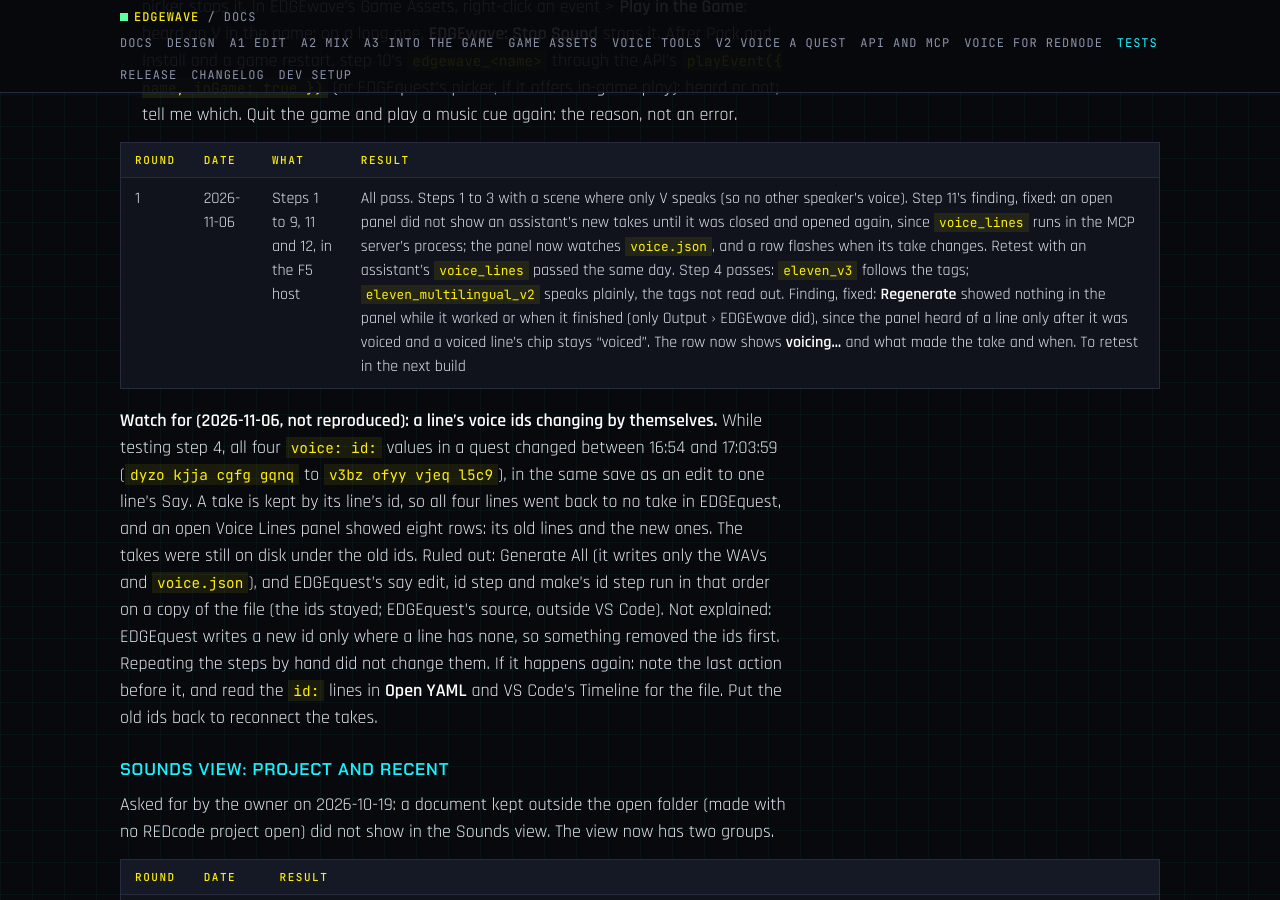
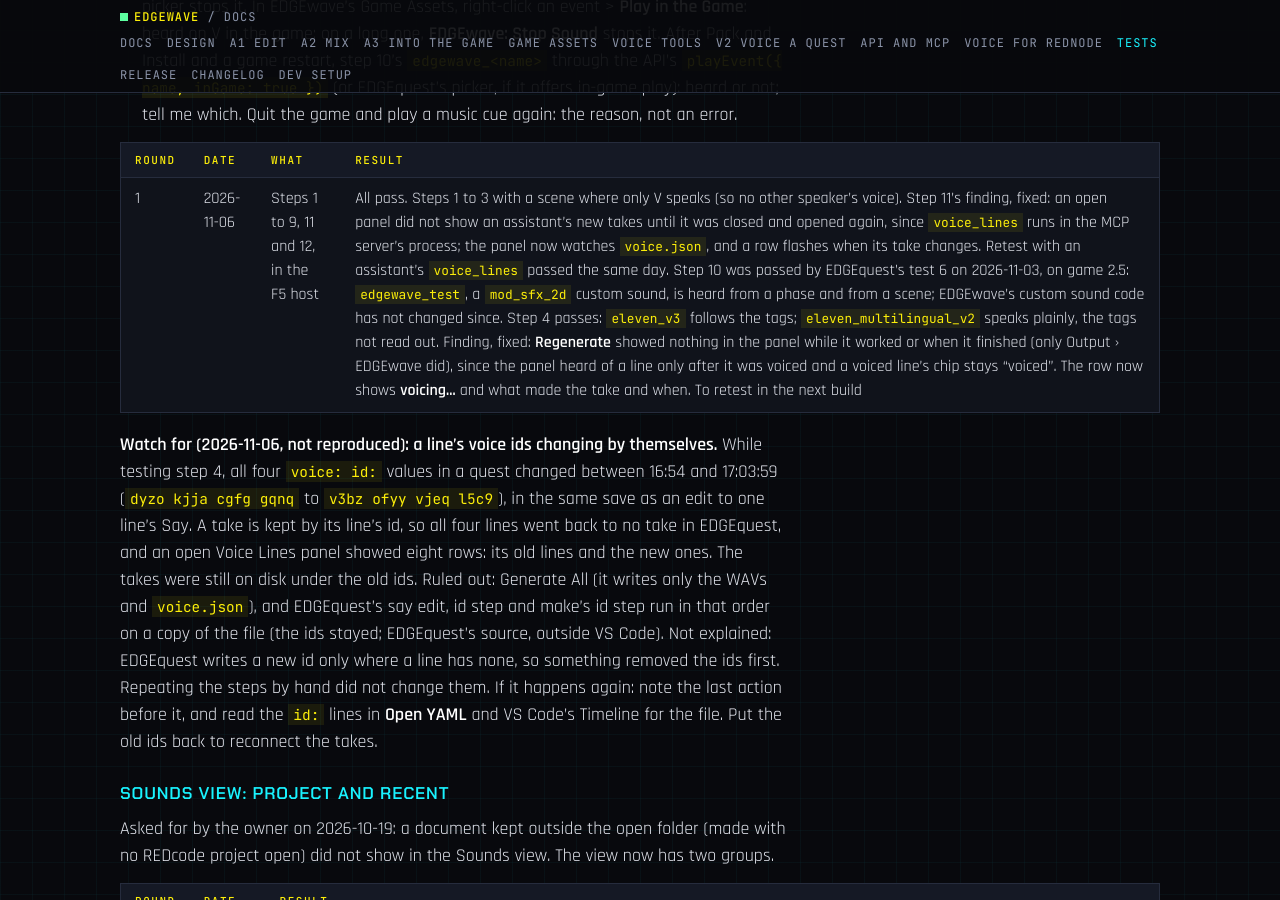
Before and after one commit to Edgemodders/EDGEwave, a Jekyll site: the page built from docs/testing.md, in a window 1280 px wide and 900 px high, scrolled down 22626 px. Built offline with Jekyll 4.4.1, drawn with Linux system fonts in a browser that asks for light colours; our own code applies the rules of GitHub Pages for plain Markdown files; some of the changed text lies outside the part shown.

Commit message:
Testing: EDGEquest's test 6 passed V2 step 10
Co-Authored-By: Claude Opus 5.5 <noreply@anthropic.com>

```diff
--- a/docs/testing.md
+++ b/docs/testing.md
@@ -22,7 +22,7 @@ Last updated 2026-10-24.
 | [Game Assets hand test](#game-assets) | By hand, F5, with the game | Game Assets | 2026-11-06 | Pass, first round |
 | [EDGEwave Voice for REDnode hand test](#edgewave-voice-for-rednode) | By hand, in the game with REDnode, an ElevenLabs key (spends credits) | Voice for REDnode | | To run |
 | [EDGEwave Voice: REDnode's describer and the package's wiring](#edgewave-voice-for-rednode) | By script, no game | Voice for REDnode | 2026-10-27 | Pass |
-| [V2 Voice a quest hand test](#v2-voice-a-quest) | By hand, with EDGEquest and an ElevenLabs key (spends credits) | V2 | 2026-11-06 | Steps 1 to 9, 11 and 12 pass; steps 10 and 13 in the game to test |
+| [V2 Voice a quest hand test](#v2-voice-a-quest) | By hand, with EDGEquest and an ElevenLabs key (spends credits) | V2 | 2026-11-06 | Steps 1 to 12 pass; step 13 in the game to test |
 | [Sounds view: Project and Recent hand test](#sounds-view-project-and-recent) | By hand, F5 | A1 | 2026-11-06 | Pass, with step 8; the outside mix is a known gap |
 
 ## Automated
@@ -345,7 +345,7 @@ What is built: [V2 Voice a quest](voice-lines.html) and [API and MCP](api.html).
 
 | Round | Date | What | Result |
 |---|---|---|---|
-| 1 | 2026-11-06 | Steps 1 to 9, 11 and 12, in the F5 host | All pass. Steps 1 to 3 with a scene where only V speaks (so no other speaker's voice). Step 11's finding, fixed: an open panel did not show an assistant's new takes until it was closed and opened again, since `voice_lines` runs in the MCP server's process; the panel now watches `voice.json`, and a row flashes when its take changes. Retest with an assistant's `voice_lines` passed the same day. Step 4 passes: `eleven_v3` follows the tags; `eleven_multilingual_v2` speaks plainly, the tags not read out. Finding, fixed: **Regenerate** showed nothing in the panel while it worked or when it finished (only Output › EDGEwave did), since the panel heard of a line only after it was voiced and a voiced line's chip stays "voiced". The row now shows **voicing…** and what made the take and when. To retest in the next build |
+| 1 | 2026-11-06 | Steps 1 to 9, 11 and 12, in the F5 host | All pass. Steps 1 to 3 with a scene where only V speaks (so no other speaker's voice). Step 11's finding, fixed: an open panel did not show an assistant's new takes until it was closed and opened again, since `voice_lines` runs in the MCP server's process; the panel now watches `voice.json`, and a row flashes when its take changes. Retest with an assistant's `voice_lines` passed the same day. Step 10 was passed by EDGEquest's test 6 on 2026-11-03, on game 2.5: `edgewave_test`, a `mod_sfx_2d` custom sound, is heard from a phase and from a scene; EDGEwave's custom sound code has not changed since. Step 4 passes: `eleven_v3` follows the tags; `eleven_multilingual_v2` speaks plainly, the tags not read out. Finding, fixed: **Regenerate** showed nothing in the panel while it worked or when it finished (only Output › EDGEwave did), since the panel heard of a line only after it was voiced and a voiced line's chip stays "voiced". The row now shows **voicing…** and what made the take and when. To retest in the next build |
 
 **Watch for (2026-11-06, not reproduced): a line's voice ids changing by themselves.** While testing step 4, all four `voice: id:` values in a quest changed between 16:54 and 17:03:59 (`dyzo kjja cgfg gqnq` to `v3bz ofyy vjeq l5c9`), in the same save as an edit to one line's Say. A take is kept by its line's id, so all four lines went back to no take in EDGEquest, and an open Voice Lines panel showed eight rows: its old lines and the new ones. The takes were still on disk under the old ids. Ruled out: Generate All (it writes only the WAVs and `voice.json`), and EDGEquest's say edit, id step and make's id step run in that order on a copy of the file (the ids stayed; EDGEquest's source, outside VS Code). Not explained: EDGEquest writes a new id only where a line has none, so something removed the ids first. Repeating the steps by hand did not change them. If it happens again: note the last action before it, and read the `id:` lines in **Open YAML** and VS Code's Timeline for the file. Put the old ids back to reconnect the takes.
 
```
Also changed, not shown: CLAUDE.md (+1 -1 lines).
